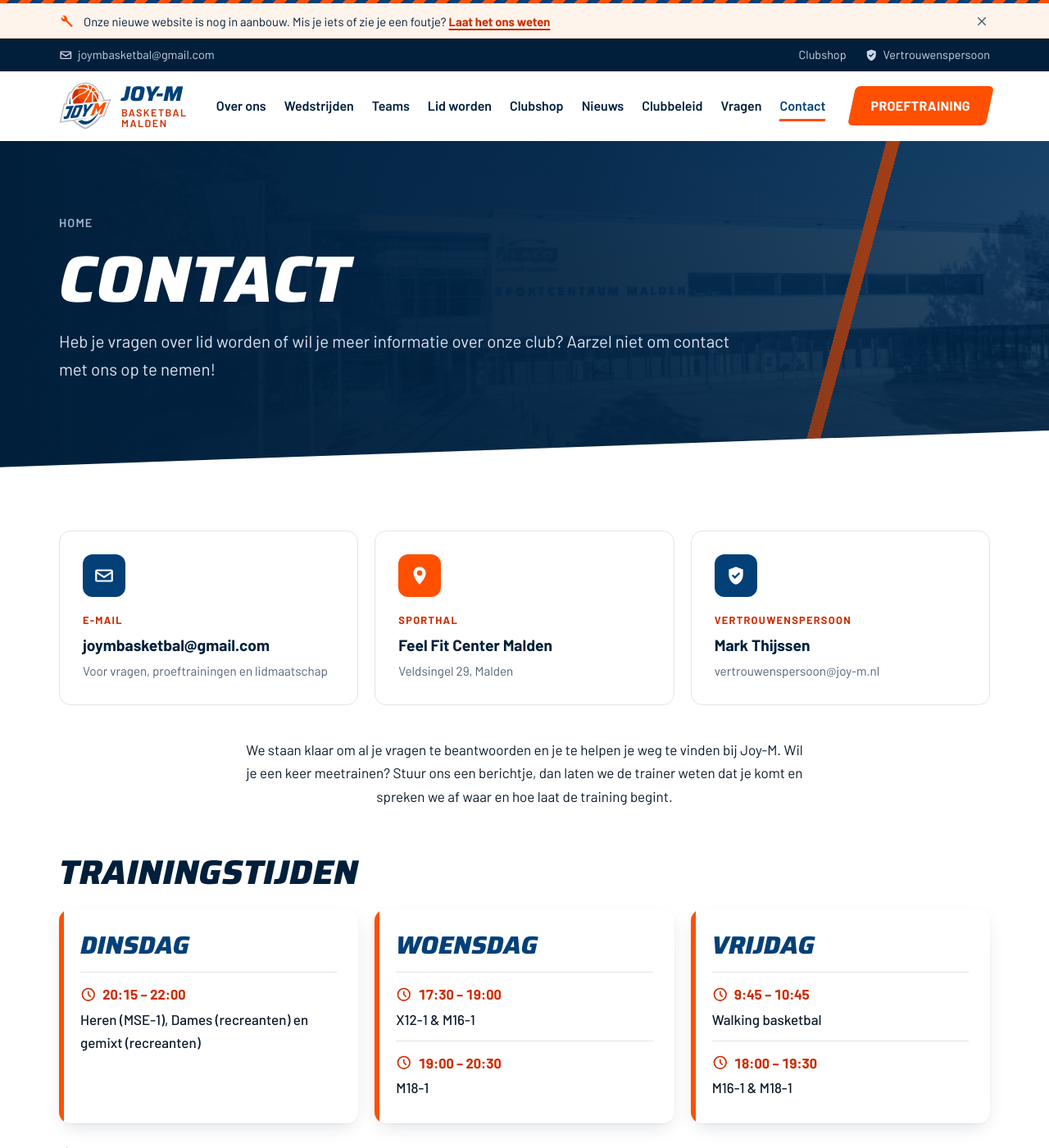
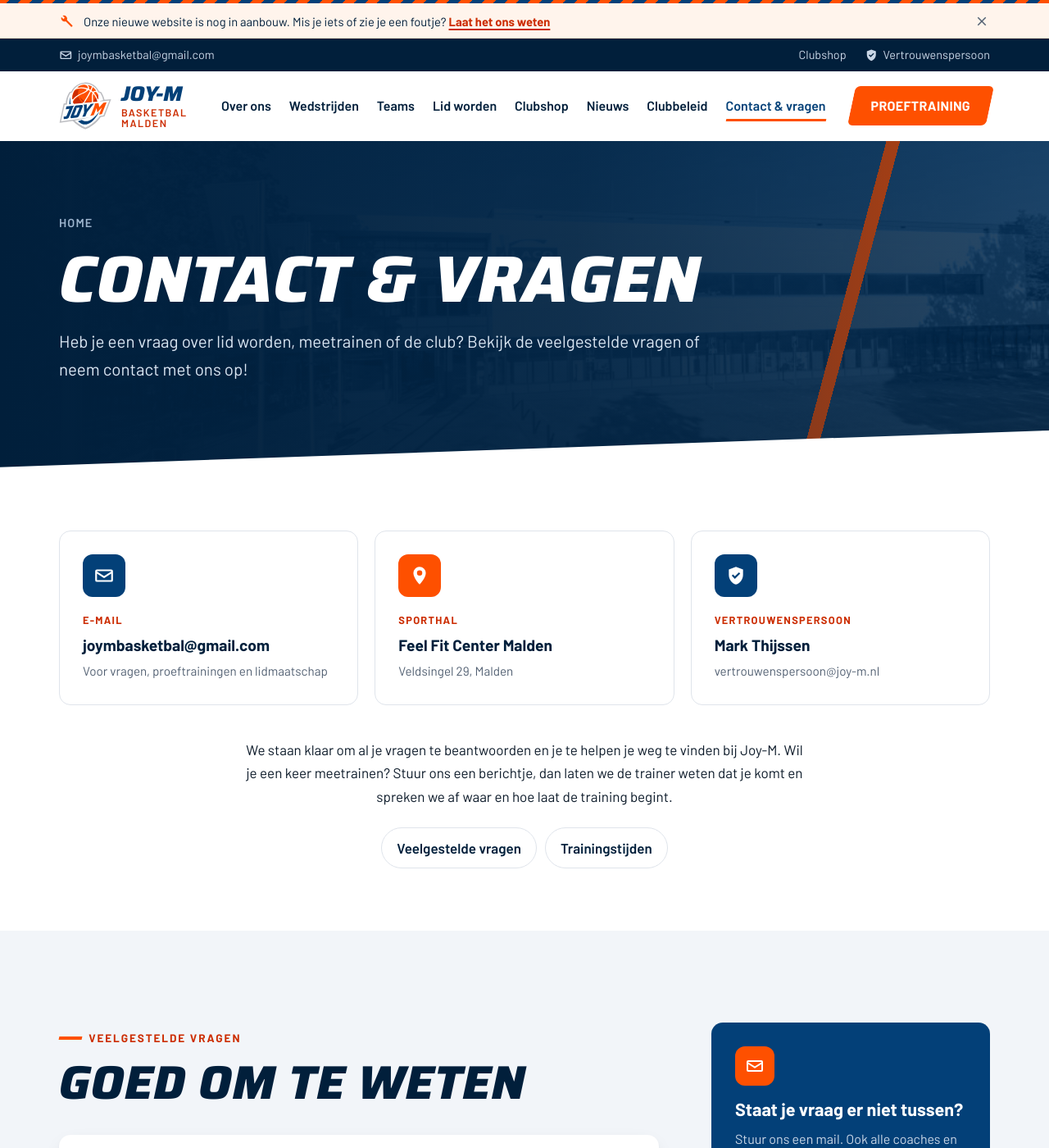
Before and after one commit to joy-m-basketball/joy-m-site, a Jekyll site: the page built from _paginas/contact.md, in a window 1280 px wide and 1400 px high. Shown: the whole window at 82% size. Built offline with Jekyll 4.4.1, drawn with Linux system fonts in a browser that asks for light colours; some of the changed text lies outside the part shown.

Commit message:
Contact en veelgestelde vragen samengevoegd op /contact/
- Contactpagina heet nu 'Contact & vragen' en bevat de veelgestelde vragen
  (#vragen) en de trainingstijden (#trainingstijden), met snelkoppelingen
- /veelgestelde-vragen/ verwijst door naar /contact/#vragen
- Menu-item 'Vragen' vervalt; 'Contact' heet nu 'Contact & vragen'

Co-Authored-By: Claude Opus 5.5 <noreply@anthropic.com>
Claude-Session: https://claude.ai/code/session_013MGUqJZPjqobGy3szeFvyb

```diff
--- a/_data/navigatie.yml
+++ b/_data/navigatie.yml
@@ -13,7 +13,5 @@
   link: /nieuws/
 - titel: Clubbeleid
   link: /clubbeleid/
-- titel: Vragen
-  link: /veelgestelde-vragen/
-- titel: Contact
+- titel: Contact & vragen
   link: /contact/
--- a/_layouts/page.html
+++ b/_layouts/page.html
@@ -14,7 +14,34 @@ layout: default
   <div class="container">
     {% include contact-cards.html %}
     <div class="prose prose--center">{% include rich.html html=content %}</div>
-    <h2 class="display section__title section__title--sm">Trainingstijden</h2>
+    <nav class="contact-jump" aria-label="Op deze pagina">
+      <a href="#vragen">Veelgestelde vragen</a>
+      <a href="#trainingstijden">Trainingstijden</a>
+    </nav>
+  </div>
+</div>
+<section class="section section--ice" id="vragen">
+  <div class="container layout-split">
+    <div>
+      <p class="eyebrow">Veelgestelde vragen</p>
+      <h2 class="display section__title">Goed om te weten</h2>
+      {% include faq.html open_first=true %}
+    </div>
+    <div class="sidebar">
+      <aside class="side-card side-card--navy">
+        <span class="side-card__icon">{% include icon.html name="mail" %}</span>
+        <h2 class="side-card__title">Staat je vraag er niet tussen?</h2>
+        <p>Stuur ons een mail. Ook alle coaches en bestuursleden helpen je graag verder.</p>
+        <a class="btn btn--primary btn--block" href="mailto:{{ site.data.site.email }}">{% include icon.html name="mail" %}Mail ons</a>
+        <small class="side-card__mail">{{ site.data.site.email }}</small>
+      </aside>
+    </div>
+  </div>
+</section>
+<div class="section section--tight" id="trainingstijden">
+  <div class="container">
+    <p class="eyebrow">Trainingstijden</p>
+    <h2 class="display section__title section__title--sm" style="margin-top:0">Kom langs in de sporthal</h2>
     {% include trainingen.html %}
   </div>
   {%- else %}
--- a/_paginas/contact.md
+++ b/_paginas/contact.md
@@ -1,6 +1,6 @@
 ---
-title: Contact
-intro: Heb je vragen over lid worden of wil je meer informatie over onze club? Aarzel niet om contact met ons op te nemen!
+title: Contact & vragen
+intro: Heb je een vraag over lid worden, meetrainen of de club? Bekijk de veelgestelde vragen of neem contact met ons op!
 image: /assets/uploads/sportcentrum-malden.jpg
 ---
 We staan klaar om al je vragen te beantwoorden en je te helpen je weg te vinden bij Joy-M. Wil je een keer meetrainen? Stuur ons een berichtje, dan laten we de trainer weten dat je komt en spreken we af waar en hoe laat de training begint.
--- a/assets/css/main.css
+++ b/assets/css/main.css
@@ -745,3 +745,6 @@ p { margin: 0 0 1em; }
 .layout-split > * { min-width: 0; }
 .display, .prose h2, .prose h3, .side-card__title, .page-hero__title { overflow-wrap: break-word; hyphens: auto; -webkit-hyphens: auto; }
 @media (max-width: 560px) { .page-hero__title { font-size: clamp(2rem, 9.5vw, 2.6rem); } }
+.contact-jump { display: flex; justify-content: center; flex-wrap: wrap; gap: 10px; margin-top: 24px; }
+.contact-jump a { padding: 10px 18px; border-radius: 999px; border: 1.5px solid var(--line); font-weight: 600; text-decoration: none; color: var(--navy-900); }
+.contact-jump a:hover { border-color: var(--navy); background: var(--ice); }
--- /dev/null
+++ b/oude-adressen/veelgestelde-vragen.html
@@ -0,0 +1,6 @@
+---
+layout: redirect
+permalink: /veelgestelde-vragen/
+naar: /contact/#vragen
+sitemap: false
+---
```
Also changed, not shown: veelgestelde-vragen.html (deleted, +0 -21 lines).
